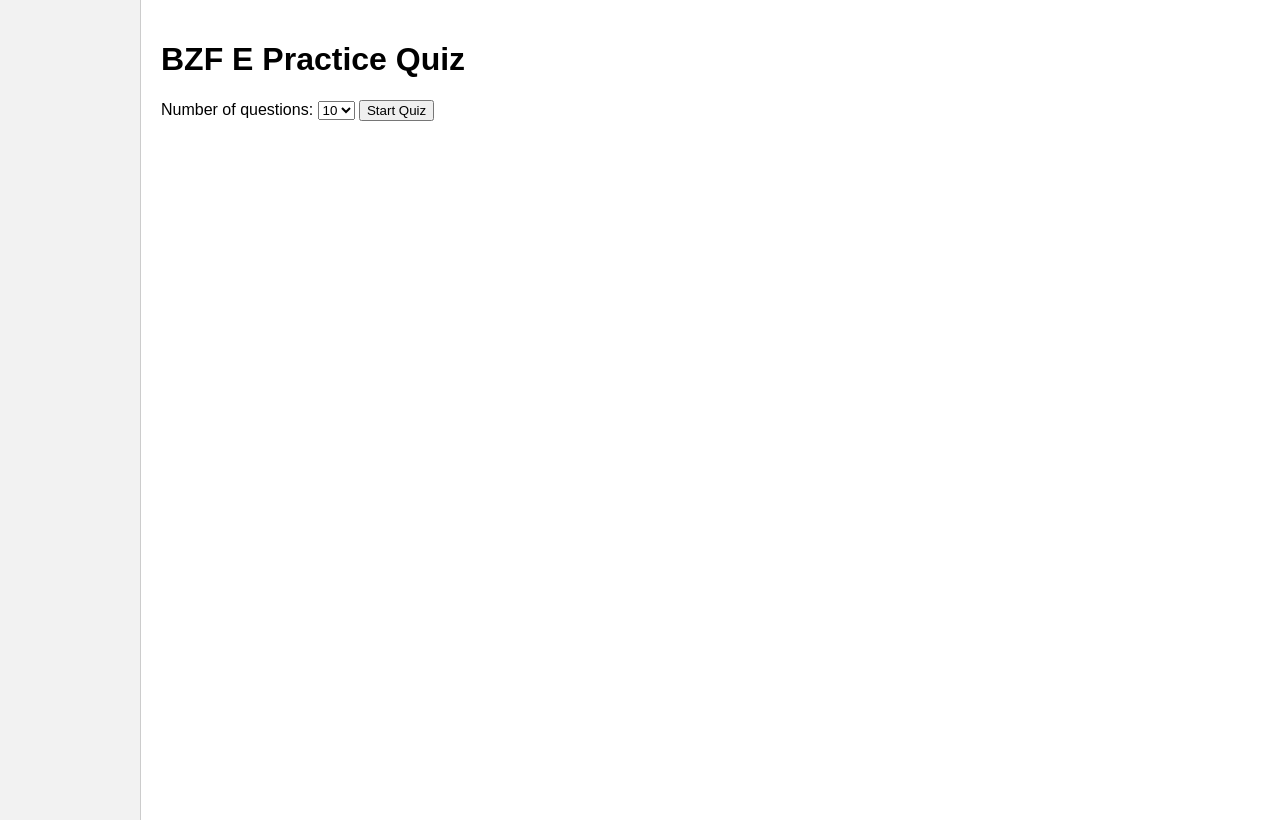
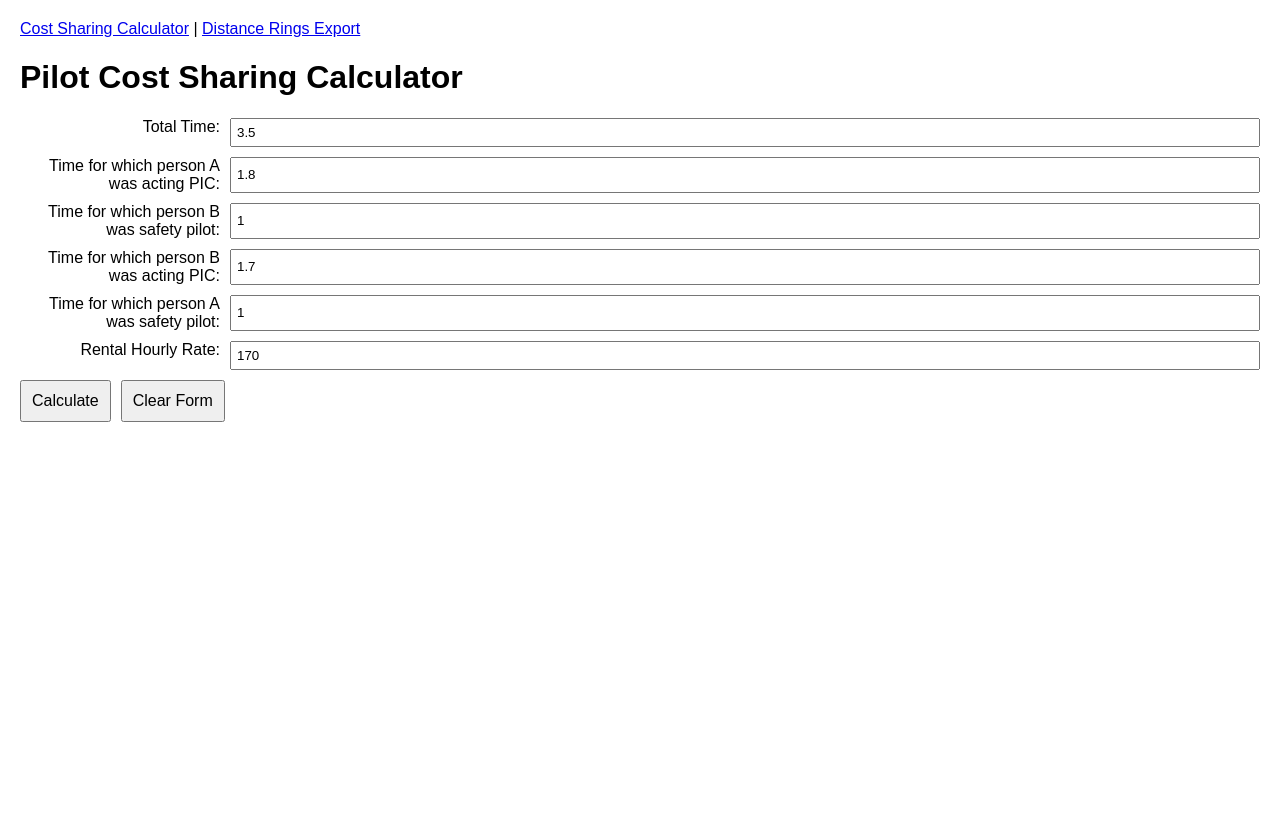
Before and after one commit to eliasvitali/pilottools, a plain HTML site: page index.html in a window 1280 px wide. Drawn offline with Linux system fonts and the light colour scheme.

Commit message:
Update index.html

```diff
--- a/index.html
+++ b/index.html
@@ -2,83 +2,125 @@
 <html lang="en">
 <head>
     <meta charset="UTF-8">
-  <title>BZF E Quiz</title>
+    <meta name="viewport" content="width=device-width, initial-scale=1.0">
+    <nav>
+        <a href="index.html">Cost Sharing Calculator</a> |
+        <a href="distanceRings.html">Distance Rings Export</a>
+    </nav>
+
+    <title>Pilot Cost Sharing Calculator</title>
     <style>
         body {
-      font-family: sans-serif;
-      margin: 0;
+            font-family: Arial, sans-serif;
+            margin: 20px;
+        }
+        form {
             display: flex;
+            flex-direction: column;
+            gap: 10px;
+            align-items: flex-start;
         }
-    #sidebar {
-      width: 120px;
-      background: #f2f2f2;
-      height: 100vh;
-      overflow-y: auto;
-      padding: 10px;
-      border-right: 1px solid #ccc;
-    }
-    #sidebar button {
-      display: block;
-      margin: 4px 0;
-      padding: 5px;
-      width: 100%;
-      font-size: 14px;
-    }
-    #main {
-      flex: 1;
-      padding: 20px;
-    }
-    .question-box {
-      margin-bottom: 20px;
-    }
-    .option {
-      margin: 10px 0;
-      display: block;
-    }
-    .nav-buttons {
-      margin-top: 20px;
+        .form-group {
             display: flex;
             justify-content: space-between;
+            width: 100%;
         }
-    #submitButton {
-      margin-top: 20px;
-      display: block;
-      padding: 10px 20px;
+        label {
+            width: 200px;
+            text-align: right;
+            padding-right: 10px;
+        }
+        input[type="number"] {
+            flex-grow: 1;
+            padding: 5px;
+            box-sizing: border-box;
+        }
+        button {
+            align-self: center;
+            padding: 10px;
             font-size: 16px;
         }
-    .result {
-      font-size: 18px;
+        #results {
             margin-top: 20px;
-      text-align: center;
         }
     </style>
+    <script src="calculator.js"></script>
+    <script>
+        document.addEventListener("DOMContentLoaded", () => {
+            // Set default values
+            document.getElementById('total_time').value = 3.5;
+            document.getElementById('time_A_PIC').value = 1.8;
+            document.getElementById('time_B_safety').value = 1;
+            document.getElementById('time_B_PIC').value = 1.7;
+            document.getElementById('time_A_safety').value = 1;
+            document.getElementById('rental_hourly_rate').value = 170;
+        });
+
+        function calculate() {
+            const totalTime = parseFloat(document.getElementById('total_time').value) || 0;
+            const timeA_PIC = parseFloat(document.getElementById('time_A_PIC').value) || 0;
+            const timeB_safety = parseFloat(document.getElementById('time_B_safety').value) || 0;
+            const timeB_PIC = parseFloat(document.getElementById('time_B_PIC').value) || 0;
+            const timeA_safety = parseFloat(document.getElementById('time_A_safety').value) || 0;
+            const rentalHourlyRate = parseFloat(document.getElementById('rental_hourly_rate').value) || 0;
+
+            try {
+                const results = calculateCosts(totalTime, timeA_PIC, timeB_safety, timeB_PIC, timeA_safety, rentalHourlyRate);
+
+                document.getElementById('results').innerHTML = `
+                    <h2>Results:</h2>
+                    <p>The total cost of the flight was $${results.flightCost.toFixed(2)}</p>
+                    <p>Person A pays $${results.costA.toFixed(2)} and logs ${results.loggedTimeA.toFixed(2)} hours at a cost of $${results.costPerHourA.toFixed(2)} per hour.</p>
+                    <p>Person B pays $${results.costB.toFixed(2)} and logs ${results.loggedTimeB.toFixed(2)} hours at a cost of $${results.costPerHourB.toFixed(2)} per hour.</p>
+                `;
+            } catch (error) {
+                document.getElementById('results').innerHTML = `<p style="color: red;">${error.message}</p>`;
+            }
+        }
+
+        function clearForm() {
+            document.getElementById('total_time').value = '';
+            document.getElementById('time_A_PIC').value = '';
+            document.getElementById('time_B_safety').value = '';
+            document.getElementById('time_B_PIC').value = '';
+            document.getElementById('time_A_safety').value = '';
+            document.getElementById('rental_hourly_rate').value = '';
+            document.getElementById('results').innerHTML = '';
+        }
+    </script>
 </head>
 <body>
-  <div id="sidebar"></div>
-
-  <div id="main">
-    <h1>BZF E Practice Quiz</h1>
-    <div id="errorBox" style="color:red; margin-bottom:10px;"></div>
-    <label for="questionCount">Number of questions:</label>
-    <select id="questionCount">
-      <option value="5">5</option>
-      <option value="10" selected>10</option>
-      <option value="25">25</option>
-      <option value="50">50</option>
-    </select>
-    <button onclick="startQuiz()">Start Quiz</button>
-
-    <div id="quizArea" style="display:none;">
-      <div id="questionBox" class="question-box"></div>
-      <div class="nav-buttons">
-        <button onclick="prevQuestion()">← Previous</button>
-        <button onclick="nextQuestion()">Next →</button>
+    <h1>Pilot Cost Sharing Calculator</h1>
+    <form onsubmit="event.preventDefault(); calculate();">
+        <div class="form-group">
+            <label for="total_time">Total Time:</label>
+            <input type="number" step="0.01" id="total_time">
         </div>
-      <button id="submitButton" onclick="submitQuiz()">Submit Quiz</button>
-      <div id="result" class="result"></div>
+        <div class="form-group">
+            <label for="time_A_PIC">Time for which person A was acting PIC:</label>
+            <input type="number" step="0.01" id="time_A_PIC">
         </div>
+        <div class="form-group">
+            <label for="time_B_safety">Time for which person B was safety pilot:</label>
+            <input type="number" step="0.01" id="time_B_safety">
         </div>
-
-  <script src="script.js"></script>
+        <div class="form-group">
+            <label for="time_B_PIC">Time for which person B was acting PIC:</label>
+            <input type="number" step="0.01" id="time_B_PIC">
+        </div>
+        <div class="form-group">
+            <label for="time_A_safety">Time for which person A was safety pilot:</label>
+            <input type="number" step="0.01" id="time_A_safety">
+        </div>
+        <div class="form-group">
+            <label for="rental_hourly_rate">Rental Hourly Rate:</label>
+            <input type="number" step="0.01" id="rental_hourly_rate">
+        </div>
+        <div style="display: flex; gap: 10px;">
+            <button type="submit">Calculate</button>
+            <button type="button" onclick="clearForm()">Clear Form</button>
+        </div>
+    </form>
+    <div id="results"></div>
 </body>
 </html>
```
Lines whose indentation alone changed are shown as unchanged.
